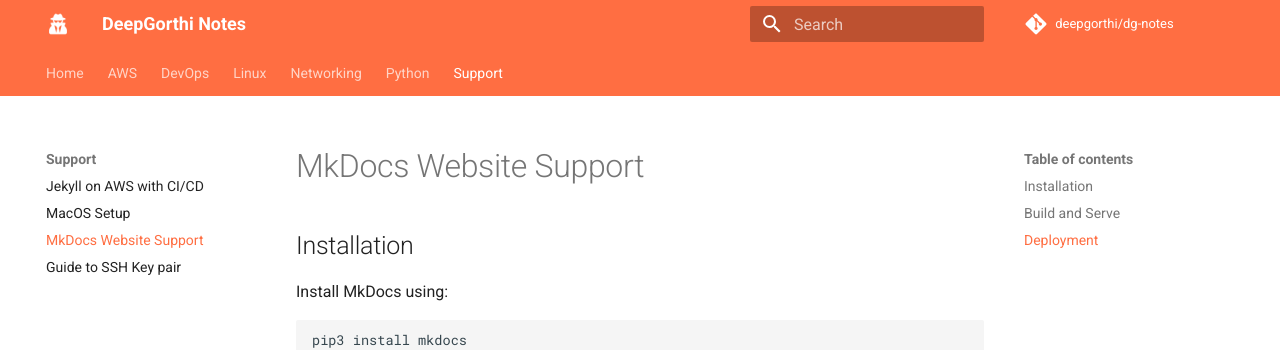
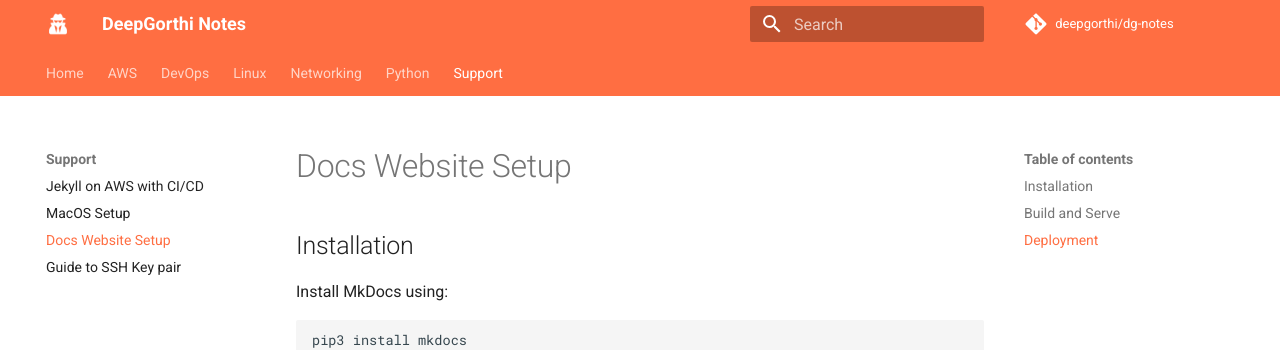
Before and after one commit to deepgorthi/dg-notes, an MkDocs documentation site: the page built from docs/Support/mkdocs-website.md, in a window 1280 px wide and 1174 px high. Shown: the top 350 px of the window. Built offline with MkDocs 1.6.1 and Material for MkDocs 9.7.7, drawn with Linux system fonts in a browser that asks for light colours; comment, search, counter and statistics services are not loaded.

Commit message:
Update mkdocs-website.md

```diff
--- a/docs/Support/mkdocs-website.md
+++ b/docs/Support/mkdocs-website.md
@@ -1,4 +1,4 @@
-# MkDocs Website Support
+# Docs Website Setup
 
 ## Installation
 
```
